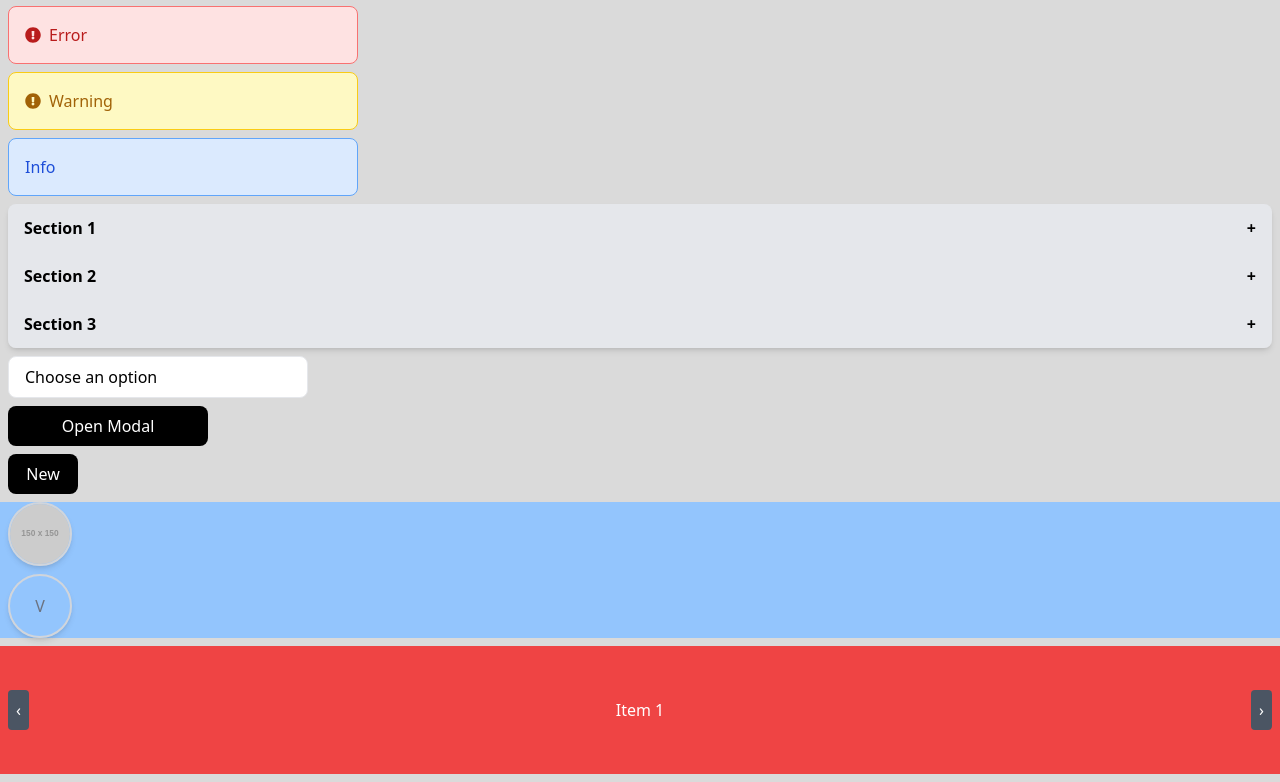
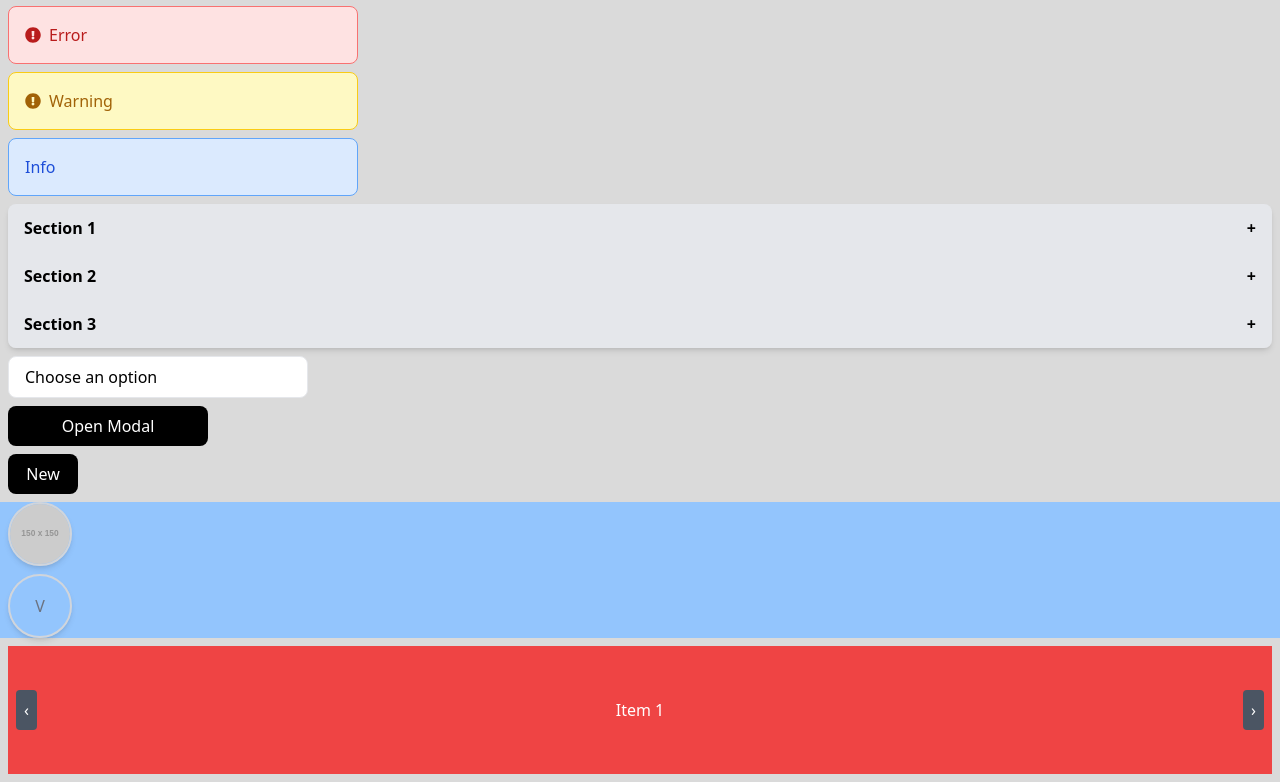
Before and after one commit to YpCIIIaK/reusable_components, a React (Create React App) app: page / in a window 1280 px wide. Shown: the part 1008-1790 px from the top of the page. Built offline with nearby package versions, Linux system fonts and the light colour scheme.

Commit message:
added arrow button and carousel

```diff
--- a/src/components/carousel/Carousel.jsx
+++ b/src/components/carousel/Carousel.jsx
@@ -15,7 +15,7 @@ const Carousel = ({ items, itemsToShow = 1, showArrows = true }) => {
     const visibleItems = items.slice(currentIndex, currentIndex + itemsToShow);
 
     return (
-        <div className="relative">
+        <div className="relative m-2">
             {showArrows && (
                 <Arrow direction="left" onClick={handlePrev} />
             )}
```
